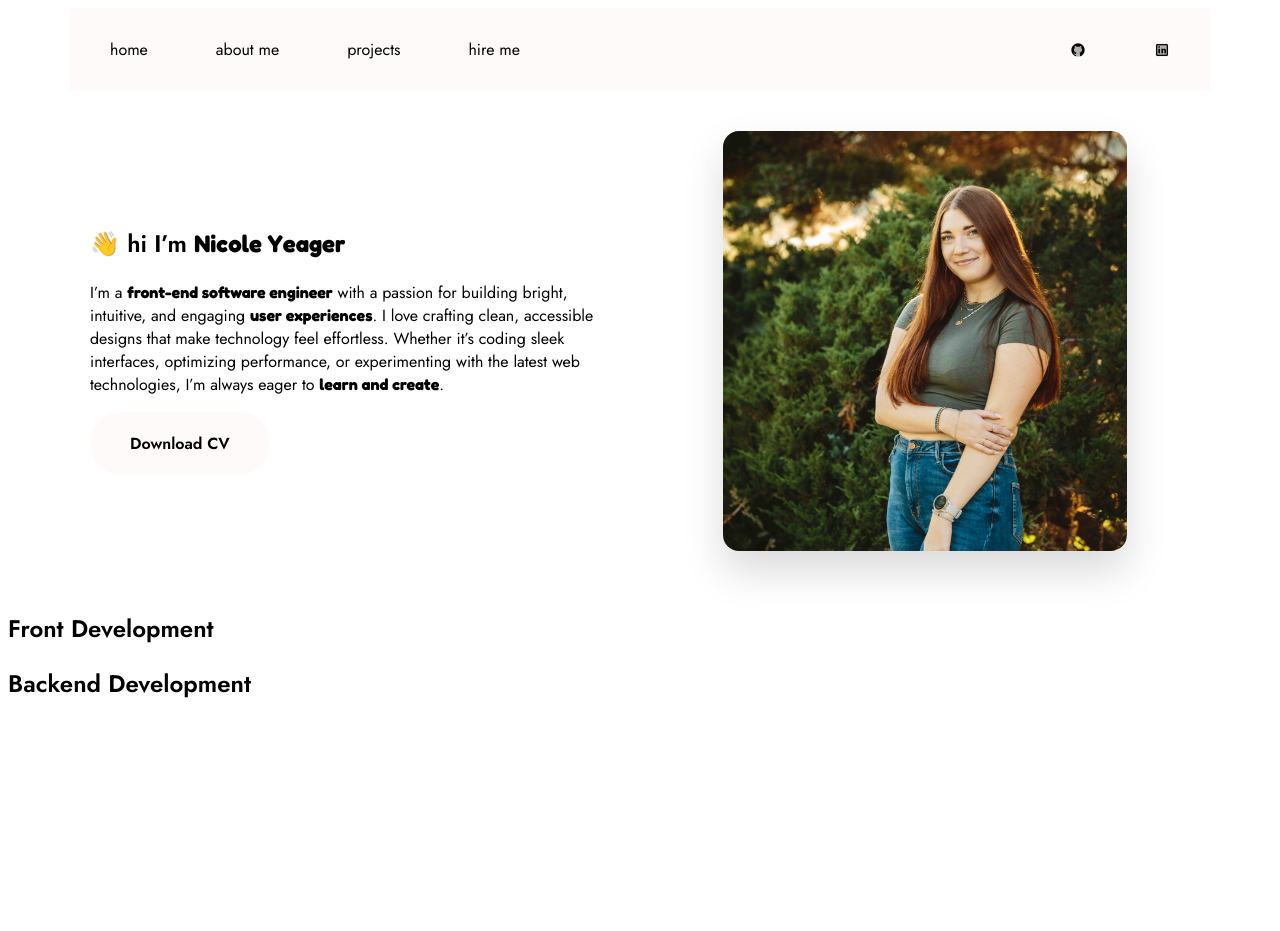
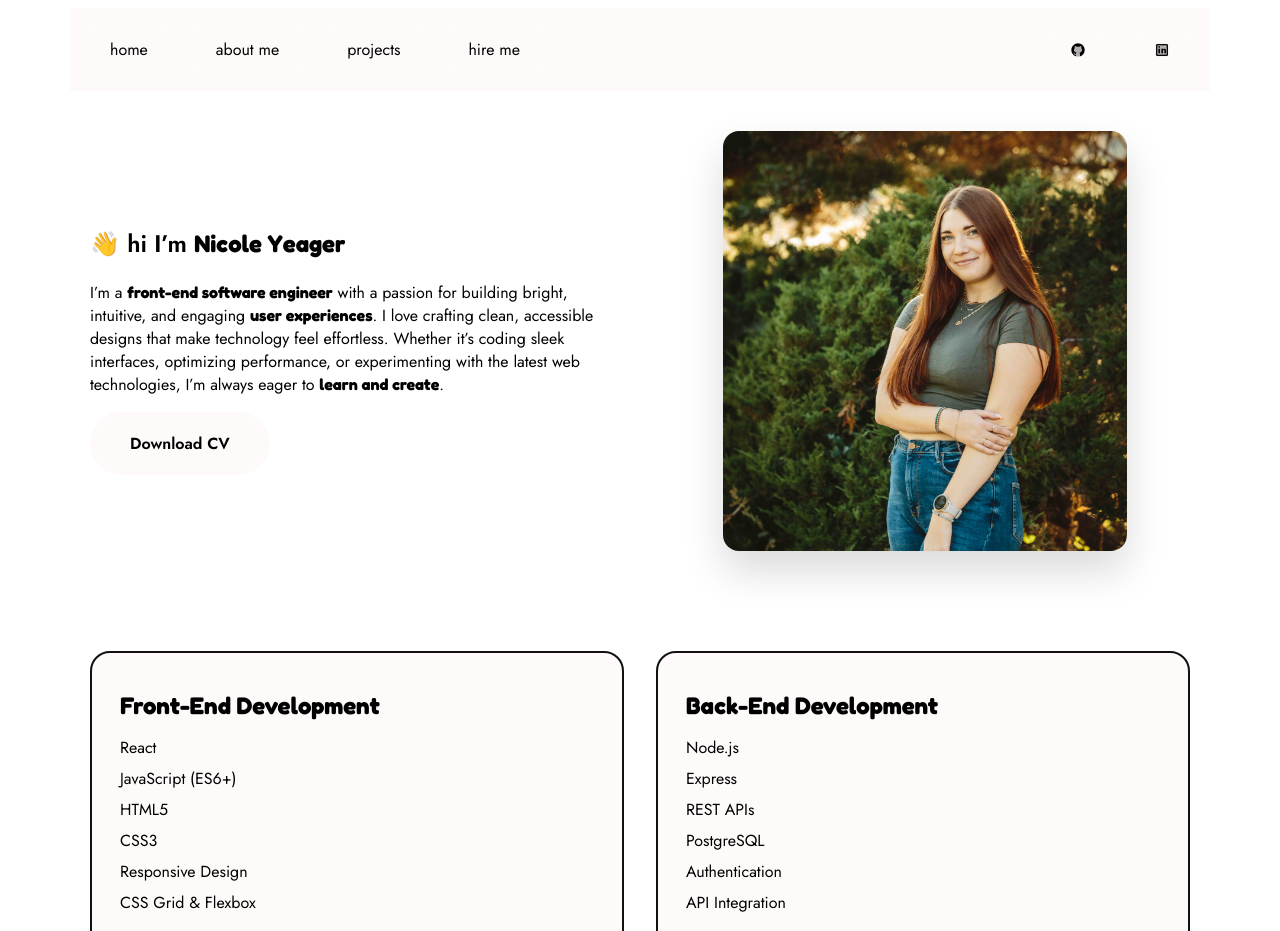
Before and after one commit to nicoleyeag/portfolio, a React (Create React App) app: page / in a window 1280 px wide. Shown: the top 931 px of the page. Before the commit the page ends 800 px from the top, so only its background shows below. Built offline with nearby package versions, Linux system fonts and the light colour scheme; a web font is replaced by a local one.

Commit message:
react skills cards on homepage

```diff
--- a/src/components/SkillCard.js
+++ b/src/components/SkillCard.js
@@ -1,8 +1,15 @@
-export default function SkillCard({ title, children }) {
+import React from "react";
+
+export default function SkillCard({ title, skills }) {
   return (
-    <article className="card">
-      <h2>{title}</h2>
-      <div className="cardBody">{children}</div>
-    </article>
+    <div className="skill-card">
+      <h3>{title}</h3>
+
+      <ul>
+        {skills.map((skill, index) => (
+          <li key={index}>{skill}</li>
+        ))}
+      </ul>
+    </div>
   );
 }
--- a/src/css/style.css
+++ b/src/css/style.css
@@ -269,3 +269,50 @@ nav {
   border-radius: 16px;   /* optional, looks nice */
   box-shadow: 0 20px 40px rgba(0, 0, 0, 0.15);
 }
+
+/* SKILLS CARDS */
+/* Skills section layout */
+.skills {
+  display: grid;
+  grid-template-columns: 1fr 1fr;
+  gap: 32px;
+  max-width: 1100px;
+  margin: 60px auto;
+  padding: 0 20px;
+}
+
+/* Individual card */
+.skill-card {
+  background: #FFFAFA;
+  border: 2px solid #111;
+  border-radius: 20px;
+  padding: 28px;
+}
+
+/* Card title */
+.skill-card h3 {
+  font-family: "Fredoka", sans-serif;
+  font-size: 24px;
+  margin-bottom: 16px;
+  margin-top: 10px;
+}
+
+/* Skill list */
+.skill-card ul {
+  list-style: none;
+  padding: 0;
+  margin: 0;
+}
+
+.skill-card li {
+  font-family: "Jost", sans-serif;
+  font-size: 16px;
+  margin-bottom: 8px;
+}
+
+/* on mobile */
+@media (max-width: 768px) {
+  .skills {
+    grid-template-columns: 1fr;
+  }
+}
--- a/src/pages/Home.js
+++ b/src/pages/Home.js
@@ -36,10 +36,31 @@ export default function Home() {
         </div>
       </section>
 
-      <section className="cards">
-        <SkillCard title="Front Development" />
-        <SkillCard title="Backend Development" />
-      </section>
+    <section className="skills">
+        <SkillCard
+            title="Front-End Development"
+            skills={[
+                "React",
+                "JavaScript (ES6+)",
+                "HTML5",
+                "CSS3",
+                "Responsive Design",
+                "CSS Grid & Flexbox",
+            ]}
+            />
+
+            <SkillCard
+            title="Back-End Development"
+            skills={[
+                "Node.js",
+                "Express",
+                "REST APIs",
+                "PostgreSQL",
+                "Authentication",
+                "API Integration",
+            ]}
+            />
+        </section>
     </main>
   );
 }
```
